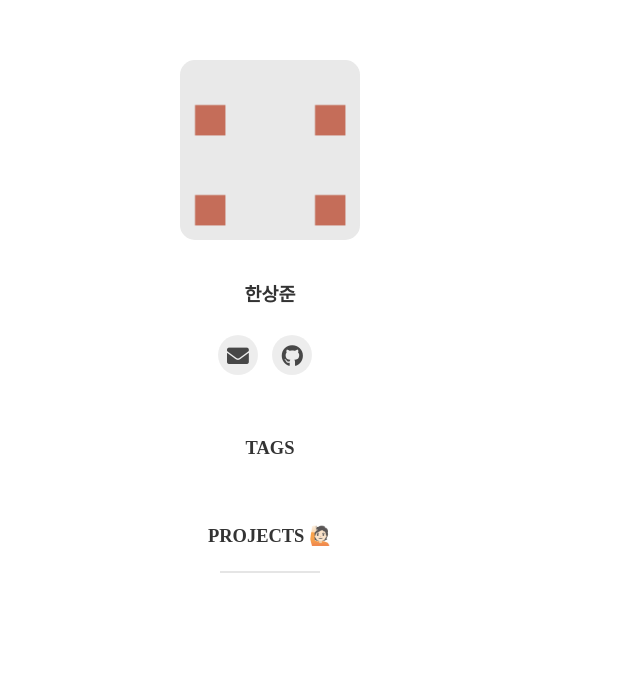
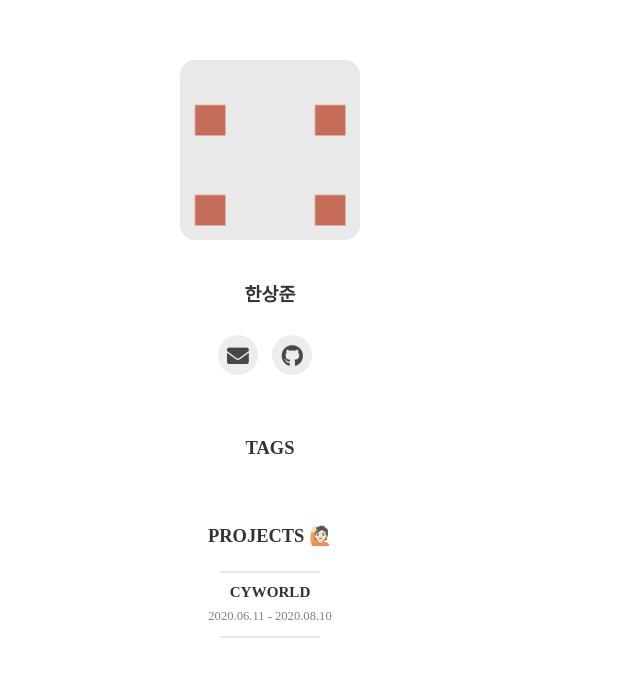
Before and after one commit to naye0ng/Grape-Theme, a Jekyll site: the page built from index.html, in a window 1280 px wide. Shown: the top 677 px of the page, without its empty margins (0-640 px from the left). Built offline with Jekyll 4.4.1, drawn with Linux system fonts in a browser that asks for light colours; nearby versions of some CDN libraries; some web fonts are replaced; the list of posts is cut into pages by our own code.

Commit message:
project.yml

```diff
--- a/_data/projects.yml
+++ b/_data/projects.yml
@@ -38,11 +38,11 @@
 #     description:
 
 - project:
-  print: True
-  modal: True
-  url: https://github.com/sangzun-han/cyworldclone
-  image: cyworld.png
-  date: 2020.06.11
-  title: CYWORLD
-  summary: cyworld clone
-  description:
+    print: True
+    modal: True
+    url: https://github.com/sangzun-han/cyworldclone
+    image: cyworld.png
+    date: 2020.06.11 - 2020.08.10
+    title: CYWORLD
+    summary: cyworld clone
+    description: 싸이월드 클론
```
